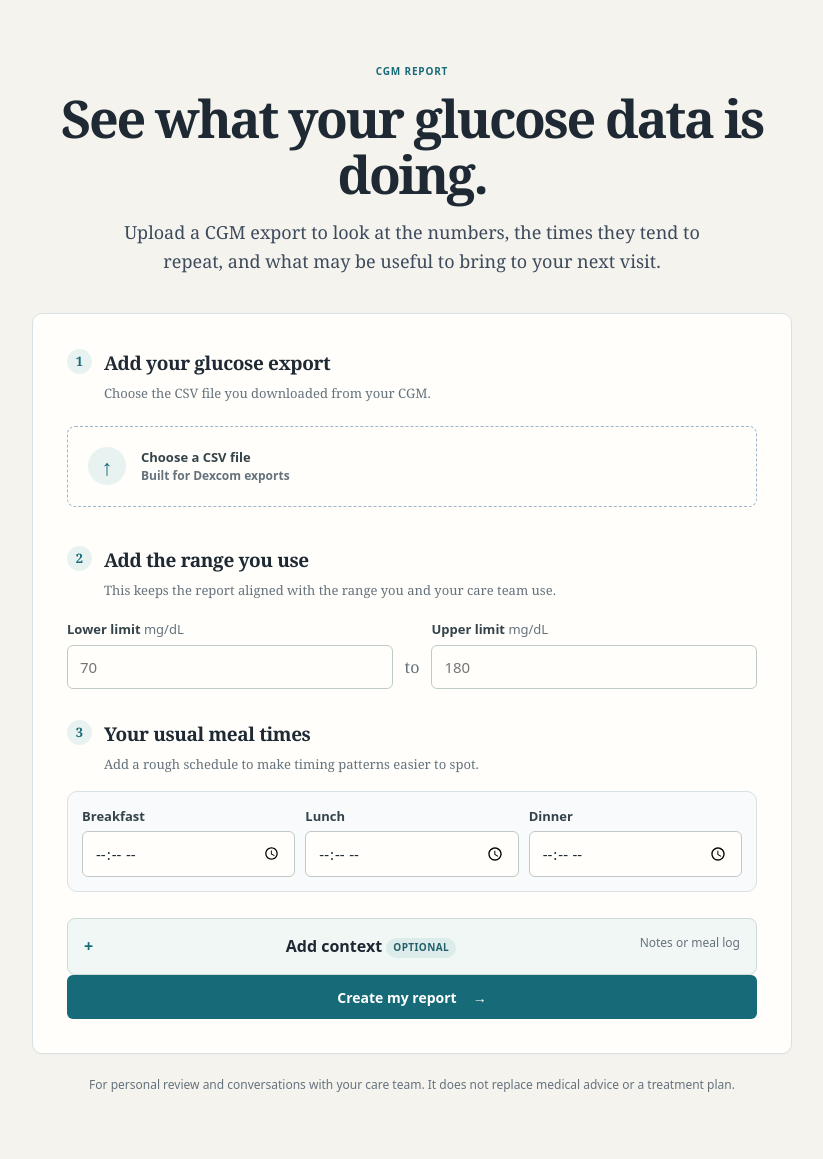
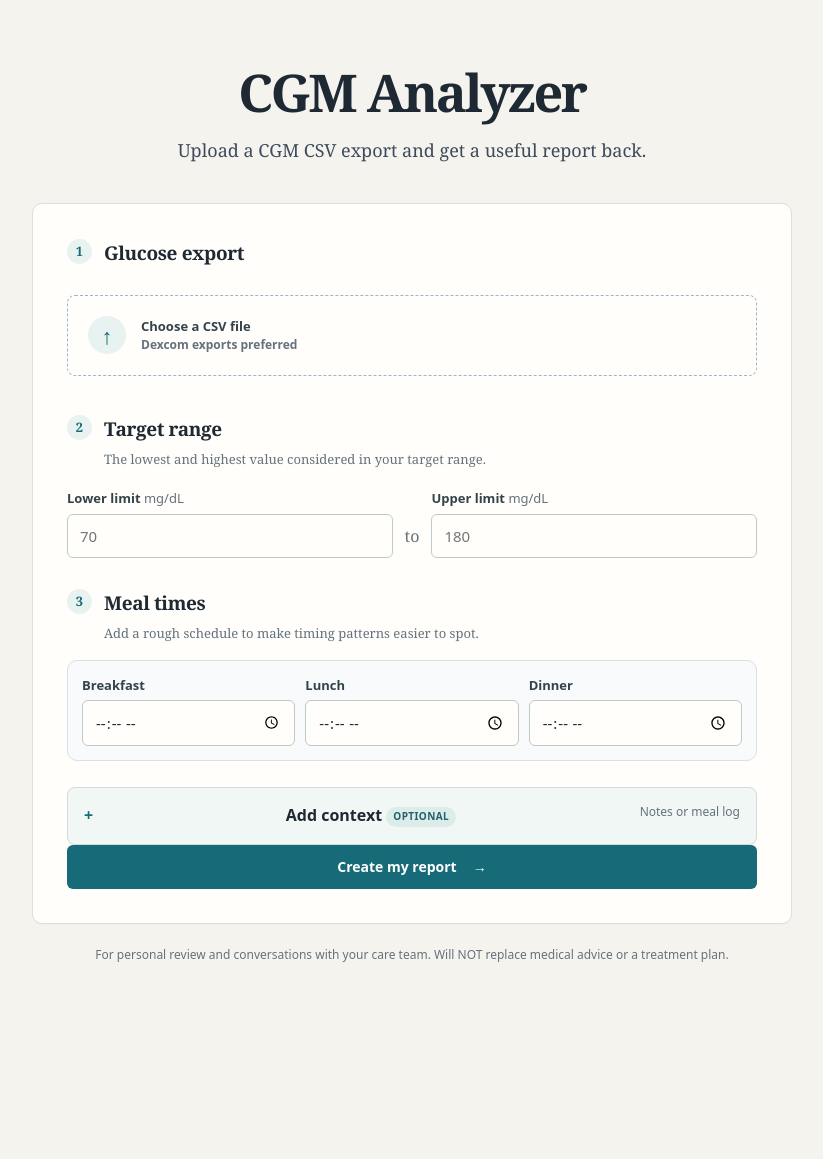
Before and after one commit to SaumilT67/cgm_pattern_analyzer, a Flask app: page / in a window 1280 px wide. Shown: the part 113-1272 px from the top of the page, without its empty margins (228-1051 px from the left). After the commit the page ends 1075 px from the top, so only its background shows below. Run offline with Flask 3, Linux system fonts and the light colour scheme.

Commit message:
changed up the html a bit more, removed and imrpoved lots of small text things, les redundancy

```diff
--- a/templates/index.html
+++ b/templates/index.html
@@ -17,29 +17,28 @@
   </header>
   <main class="shell narrow">
     <section class="hero">
-      <p class="eyebrow">CGM REPORT</p>
-      <h1>See what your glucose data is doing.</h1>
-      <p class="lede">Upload a CGM export to look at the numbers, the times they tend to repeat, and what may be useful to bring to your next visit.</p>
+      <h1>CGM Analyzer</h1>
+      <p class="lede">Upload a CGM CSV export and get a useful report back.</p>
     </section>
 
     {% if error %}<div class="alert" role="alert"><strong>We couldn’t create the report.</strong><br>{{ error }}</div>{% endif %}
 
     <form class="card upload-form" action="/upload" method="POST" enctype="multipart/form-data">
-      <div class="step-heading"><span class="step">1</span><div><h2>Add your glucose export</h2><p>Choose the CSV file you downloaded from your CGM.</p></div></div>
+      <div class="step-heading"><span class="step">1</span><div><h2>Glucose export</h2></div></div>
       <label class="file-drop" for="file">
         <span class="file-icon">↑</span>
-        <span><strong id="file-name">Choose a CSV file</strong><small>Built for Dexcom exports</small></span>
+        <span><strong id="file-name">Choose a CSV file</strong><small>Dexcom exports preferred</small></span>
         <input id="file" type="file" name="file" accept=".csv,text/csv" required>
       </label>
 
-      <div class="step-heading target-heading"><span class="step">2</span><div><h2>Add the range you use</h2><p>This keeps the report aligned with the range you and your care team use.</p></div></div>
+      <div class="step-heading target-heading"><span class="step">2</span><div><h2>Target range</h2><p>The lowest and highest value considered in your target range.</p></div></div>
       <div class="target-inputs">
         <label>Lower limit <span class="unit">mg/dL</span><input type="number" name="target_low" placeholder="70" min="1" step="1" inputmode="numeric" required></label>
         <span class="range-dash">to</span>
         <label>Upper limit <span class="unit">mg/dL</span><input type="number" name="target_high" placeholder="180" min="2" step="1" inputmode="numeric" required></label>
       </div>
 
-      <div class="step-heading meal-step"><span class="step">3</span><div><h2>Your usual meal times</h2><p>Add a rough schedule to make timing patterns easier to spot.</p></div></div>
+      <div class="step-heading meal-step"><span class="step">3</span><div><h2>Meal times </h2><p>Add a rough schedule to make timing patterns easier to spot.</p></div></div>
       <div class="meal-times">
         <div class="meal-time-grid">
           <label>Breakfast <input type="time" name="usual_breakfast_time" required></label>
@@ -51,18 +50,18 @@
       <details class="optional">
         <summary><span>Add context <span class="optional-tag prominent-tag">Optional</span></span><span class="summary-hint">Notes or meal log</span></summary>
         <div class="optional-content">
-          <p class="muted">A little context can make the report more useful when you look back at it later.</p>
+          <p class="muted">Could improve Ai-assisted report by providing more context.</p>
           <div class="form-grid">
-            <label>Diabetes type or care group <input type="text" name="diabetes_type" placeholder="For example, type 1"></label>
+            <label>Diabetes type or care group <input type="text" name="diabetes_type" placeholder="Type 1 or 2, Pre-Diabetes, etc."></label>
             <label>Current treatment notes <input type="text" name="therapy_context" placeholder="Only if relevant"></label>
           </div>
-          <label>Notes <textarea name="clinician_notes" rows="3" placeholder="Anything you want to remember when reviewing this"></textarea></label>
-          <label class="secondary-file">Meal or event log <span class="optional-tag">Optional CSV</span><input type="file" name="event_file" accept=".csv,text/csv"><small>To include meals in the report, use <code>timestamp</code> and <code>event_type</code> (use <code>meal</code>). A label and carbohydrate grams can also be included.</small></label>
+          <label>Notes <textarea name="clinician_notes" rows="3" placeholder=" Ex. 'I go on walks at 6:00 AM'"></textarea></label>
+          <label class="secondary-file">Meal or event log <span class="optional-tag">Optional CSV</span><input type="file" name="event_file" accept=".csv,text/csv"><small>Use <code>timestamp</code> and <code>event_type</code> (use <code>meal</code>). A label and carbohydrate grams can also be included.</small></label>
         </div>
       </details>
       <button class="button primary" type="submit">Create my report <span>→</span></button>
     </form>
-    <p class="footnote">For personal review and conversations with your care team. It does not replace medical advice or a treatment plan.</p>
+    <p class="footnote">For personal review and conversations with your care team. Will NOT  replace medical advice or a treatment plan.</p>
   </main>
   <script>
     document.getElementById('file').addEventListener('change', (event) => {
```
Also changed, not shown: templates/report.html (+6 -6 lines).
